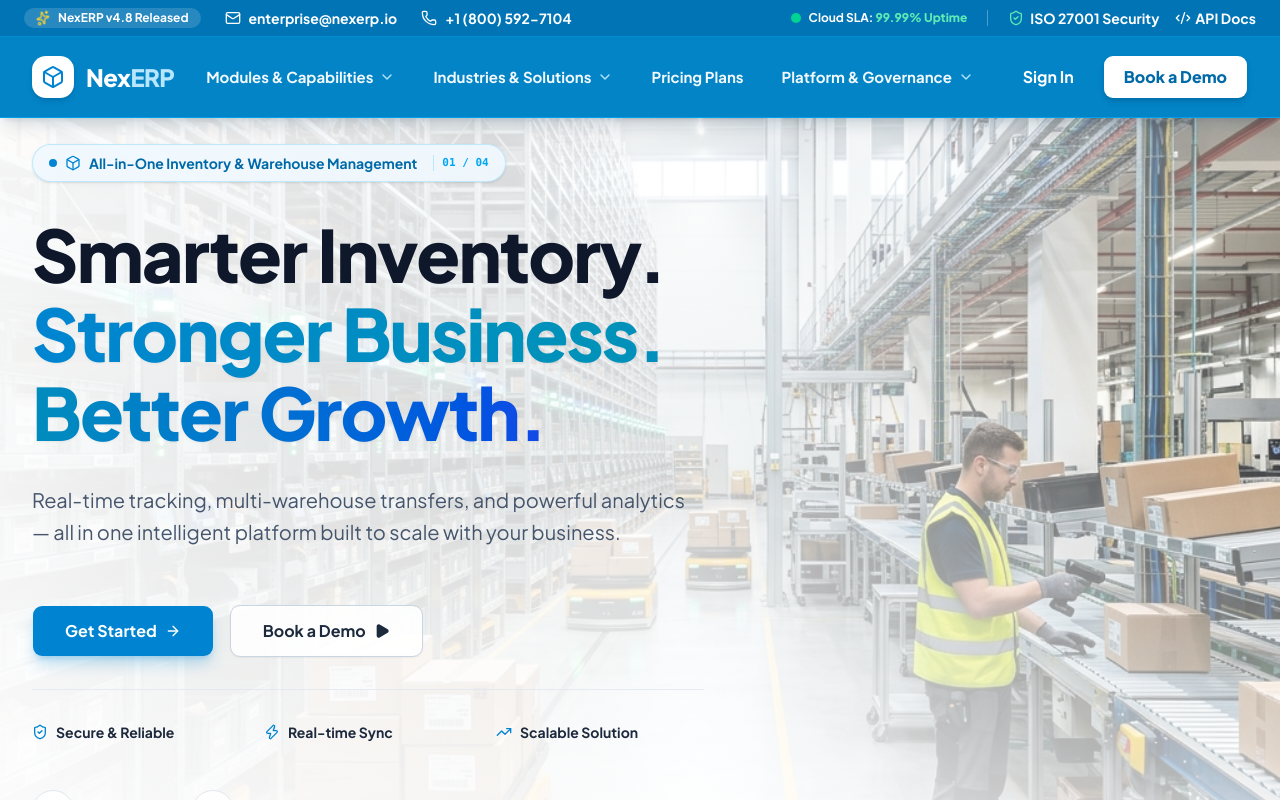
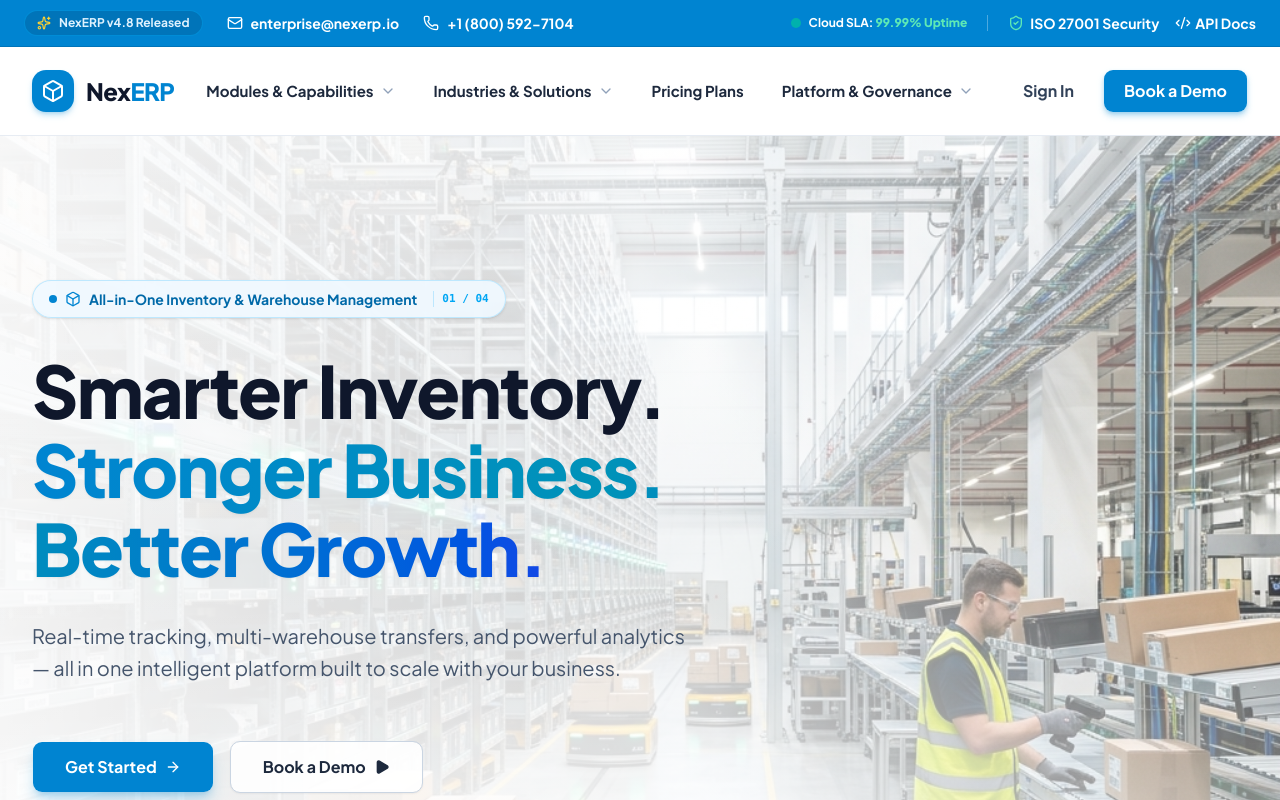
Before and after one commit to arhamsolution-me/ERP, a Next.js app in the folder apps/web/: page / in a window 1280 px wide. Shown: the top 800 px of the page. Built offline with nearby package versions, Linux system fonts and the light colour scheme.

Commit message:
fix: simplified clean sticky main header behavior (turns Sky Blue on scroll, mini bar scrolls away naturally)

```diff
--- a/apps/web/components/marketing-header.tsx
+++ b/apps/web/components/marketing-header.tsx
@@ -177,41 +177,32 @@ export function MarketingHeader() {
   ];
 
   return (
-    <header
-      className="fixed top-0 inset-x-0 z-50 w-full bg-[#0284c7] text-white border-b border-sky-500/80 shadow-lg shadow-sky-950/15"
-      onMouseLeave={() => setActiveMenu(null)}
-    >
-      {/* TOP MINI HEADER BAR */}
-      <div className="w-full border-b bg-sky-700/60 text-white border-sky-500/50">
-        <div className="container mx-auto py-2 px-4 sm:px-6 text-xs sm:text-sm font-bold flex items-center justify-between">
-
-          {/* Left: Announcement & Support */}
+    <>
+      {/* TOP MINI INFO BAR (Scrolls away naturally) */}
+      {!isScrolled && (
+        <div className="w-full bg-sky-600 text-white border-b border-sky-700/60 py-2.5 px-4 sm:px-6 text-xs sm:text-sm font-bold">
+          <div className="container mx-auto flex items-center justify-between">
             <div className="flex items-center gap-6">
-            <div className="flex items-center gap-2 bg-white/15 px-3 py-0.5 rounded-full text-xs text-white">
-              <Sparkles className="w-3.5 h-3.5 text-amber-300 animate-spin" />
+              <div className="flex items-center gap-2 bg-sky-700/60 px-3 py-1 rounded-full text-xs border border-sky-500/50 text-sky-100">
+                <Sparkles className="w-3.5 h-3.5 text-amber-300" />
                 <span>NexERP v4.8 Released</span>
               </div>
-
               <a href="mailto:enterprise@nexerp.io" className="hidden sm:flex items-center gap-2 hover:text-sky-200 transition-colors">
                 <Mail className="w-4 h-4" />
                 <span>enterprise@nexerp.io</span>
               </a>
-
               <a href="tel:+18005927104" className="hidden md:flex items-center gap-2 hover:text-sky-200 transition-colors">
                 <Phone className="w-4 h-4" />
                 <span>+1 (800) 592-7104</span>
               </a>
             </div>
 
-          {/* Right: Live SLA Status & Links */}
             <div className="flex items-center gap-5">
               <div className="flex items-center gap-2">
                 <span className="w-2.5 h-2.5 rounded-full bg-emerald-400 animate-pulse" />
                 <span className="text-xs">Cloud SLA: <strong className="text-emerald-300 font-extrabold">99.99% Uptime</strong></span>
               </div>
-
               <span className="hidden sm:inline border-r border-white/30 h-4" />
-
               <div className="hidden sm:flex items-center gap-4">
                 <Link href="/features#security" className="flex items-center gap-1.5 hover:text-sky-200 transition-colors">
                   <ShieldCheck className="w-4 h-4 text-emerald-300" />
@@ -223,22 +214,34 @@ export function MarketingHeader() {
                 </a>
               </div>
             </div>
-
           </div>
         </div>
+      )}
 
-      {/* MAIN HEADER */}
+      {/* STICKY MAIN HEADER (Stays stuck at top, turns Sky Blue on scroll) */}
+      <header
+        className={`sticky top-0 inset-x-0 z-50 w-full transition-colors duration-300 ${
+          isScrolled
+            ? "bg-[#0284c7] backdrop-blur-md border-b border-sky-500/80 text-white shadow-xl shadow-sky-950/20"
+            : "bg-white/80 backdrop-blur-md border-b border-slate-200/80 text-slate-900"
+        }`}
+        onMouseLeave={() => setActiveMenu(null)}
+      >
         <div className="container mx-auto px-4 sm:px-6 lg:px-8">
-        <div className="flex h-18 sm:h-20 items-center justify-between">
+          <div className="flex h-20 sm:h-22 items-center justify-between">
 
           {/* Brand Logo */}
           <Link href="/" className="flex items-center gap-3 group" onClick={() => setActiveMenu(null)}>
-            <div className="w-10.5 h-10.5 rounded-xl bg-white text-sky-600 font-bold flex items-center justify-center shadow-md group-hover:scale-105 transition-transform">
+            <div className={`w-10.5 h-10.5 rounded-xl flex items-center justify-center shadow-md transition-all ${
+              isScrolled ? "bg-white text-sky-600 font-bold" : "bg-sky-600 text-white shadow-sky-600/25 group-hover:bg-sky-700"
+            }`}>
               <Box className="w-6 h-6" />
             </div>
             <div className="flex items-center gap-2">
-              <span className="text-2xl font-black tracking-tight text-white font-sans">
-                Nex<span className="text-sky-200">ERP</span>
+              <span className={`text-2xl font-black tracking-tight transition-colors ${
+                isScrolled ? "text-white" : "text-slate-900"
+              }`}>
+                Nex<span className={isScrolled ? "text-sky-200" : "text-sky-600"}>ERP</span>
               </span>
             </div>
           </Link>
@@ -252,14 +255,14 @@ export function MarketingHeader() {
               onMouseEnter={() => setActiveMenu("modules")}
               className={`flex items-center gap-1.5 px-4 py-2.5 text-[15px] font-bold rounded-lg transition-all ${
                 activeMenu === "modules"
-                  ? "bg-white/20 text-white"
-                  : "text-white/95 hover:bg-white/10 hover:text-white"
+                  ? isScrolled ? "bg-sky-700/60 text-white" : "bg-sky-50 text-sky-600"
+                  : isScrolled ? "text-white/95 hover:bg-sky-700/40 hover:text-white" : "text-slate-800 hover:text-sky-600 hover:bg-slate-100"
               }`}
             >
               <span>Modules &amp; Capabilities</span>
               <ChevronDown className={`w-4 h-4 transition-transform duration-200 ${
                 activeMenu === "modules" ? "rotate-180" : ""
-              } text-sky-200`} />
+              } ${isScrolled ? "text-sky-200" : "text-slate-400"}`} />
             </button>
 
             {/* Nav Item 2: Industries */}
@@ -268,21 +271,23 @@ export function MarketingHeader() {
               onMouseEnter={() => setActiveMenu("industries")}
               className={`flex items-center gap-1.5 px-4 py-2.5 text-[15px] font-bold rounded-lg transition-all ${
                 activeMenu === "industries"
-                  ? "bg-white/20 text-white"
-                  : "text-white/95 hover:bg-white/10 hover:text-white"
+                  ? isScrolled ? "bg-sky-700/60 text-white" : "bg-sky-50 text-sky-600"
+                  : isScrolled ? "text-white/95 hover:bg-sky-700/40 hover:text-white" : "text-slate-800 hover:text-sky-600 hover:bg-slate-100"
               }`}
             >
               <span>Industries &amp; Solutions</span>
               <ChevronDown className={`w-4 h-4 transition-transform duration-200 ${
                 activeMenu === "industries" ? "rotate-180" : ""
-              } text-sky-200`} />
+              } ${isScrolled ? "text-sky-200" : "text-slate-400"}`} />
             </button>
 
             {/* Nav Item 3: Pricing */}
             <Link
               href="/pricing"
               onClick={() => setActiveMenu(null)}
-              className="px-4 py-2.5 text-[15px] font-bold rounded-lg transition-all text-white/95 hover:bg-white/10 hover:text-white"
+              className={`px-4 py-2.5 text-[15px] font-bold rounded-lg transition-all ${
+                isScrolled ? "text-white/95 hover:bg-sky-700/40 hover:text-white" : "text-slate-800 hover:text-sky-600 hover:bg-slate-100"
+              }`}
             >
               Pricing Plans
             </Link>
@@ -293,14 +298,14 @@ export function MarketingHeader() {
               onMouseEnter={() => setActiveMenu("platform")}
               className={`flex items-center gap-1.5 px-4 py-2.5 text-[15px] font-bold rounded-lg transition-all ${
                 activeMenu === "platform"
-                  ? "bg-white/20 text-white"
-                  : "text-white/95 hover:bg-white/10 hover:text-white"
+                  ? isScrolled ? "bg-sky-700/60 text-white" : "bg-sky-50 text-sky-600"
+                  : isScrolled ? "text-white/95 hover:bg-sky-700/40 hover:text-white" : "text-slate-800 hover:text-sky-600 hover:bg-slate-100"
               }`}
             >
               <span>Platform &amp; Governance</span>
               <ChevronDown className={`w-4 h-4 transition-transform duration-200 ${
                 activeMenu === "platform" ? "rotate-180" : ""
-              } text-sky-200`} />
+              } ${isScrolled ? "text-sky-200" : "text-slate-400"}`} />
             </button>
 
           </nav>
@@ -308,12 +313,18 @@ export function MarketingHeader() {
           {/* Action CTAs */}
           <div className="flex items-center space-x-3">
             <Link href="/sign-in" onClick={() => setActiveMenu(null)}>
-              <Button variant="ghost" className="text-base font-bold h-11 px-4 rounded-lg text-white hover:bg-white/10 transition-colors">
+              <Button variant="ghost" className={`text-base font-bold h-11 px-4 rounded-lg transition-colors ${
+                isScrolled ? "text-white hover:bg-sky-700/50" : "text-slate-700 hover:text-slate-900"
+              }`}>
                 Sign In
               </Button>
             </Link>
             <Link href="/contact" onClick={() => setActiveMenu(null)}>
-              <Button className="text-base font-bold h-11 px-5 rounded-lg bg-white text-sky-700 hover:bg-sky-50 shadow-md font-extrabold transition-all">
+              <Button className={`text-base font-bold h-11 px-5 rounded-lg transition-all ${
+                isScrolled
+                  ? "bg-white text-sky-700 hover:bg-sky-50 shadow-md font-extrabold"
+                  : "bg-sky-600 hover:bg-sky-700 text-white shadow-md shadow-sky-600/25"
+              }`}>
                 Book a Demo
               </Button>
             </Link>
@@ -499,5 +510,6 @@ export function MarketingHeader() {
         )}
       </AnimatePresence>
     </header>
+  </>
   );
 }
```
Lines whose indentation alone changed are shown as unchanged.
